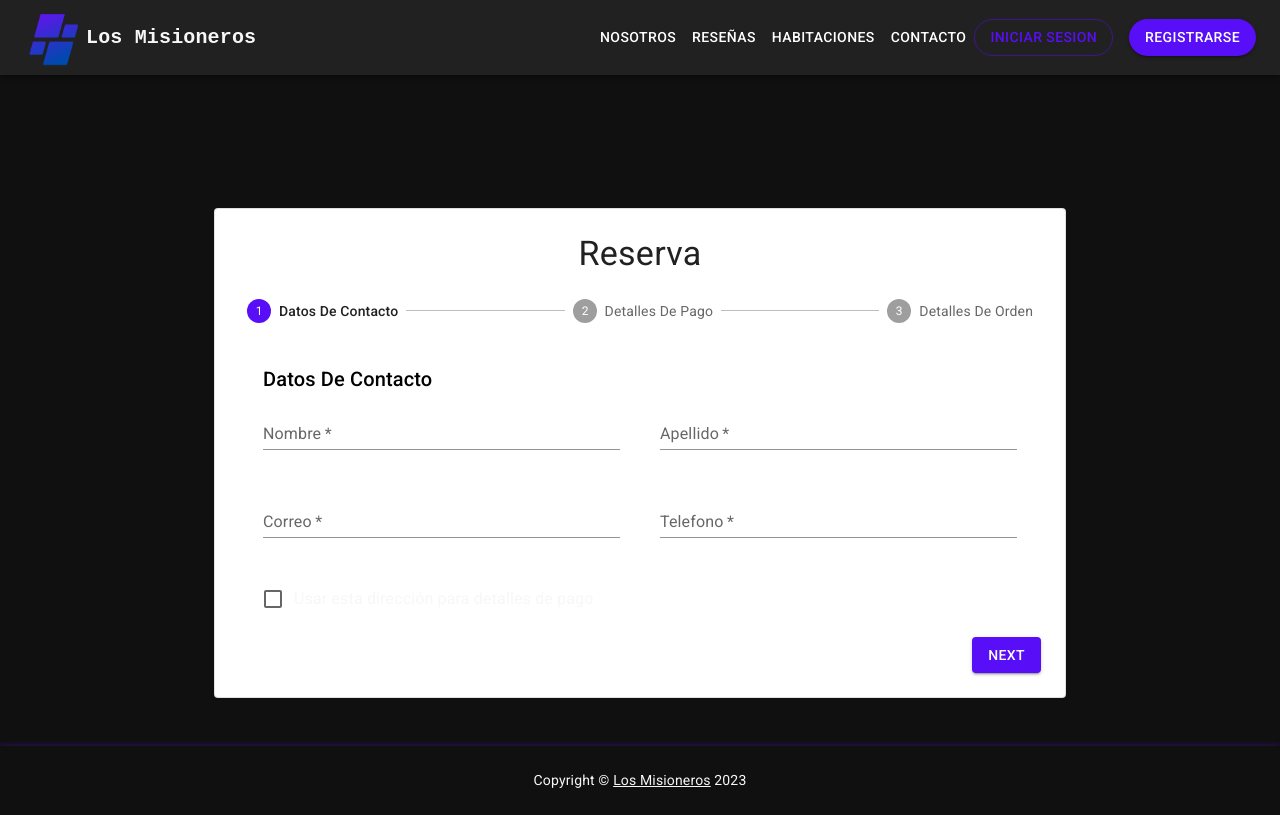
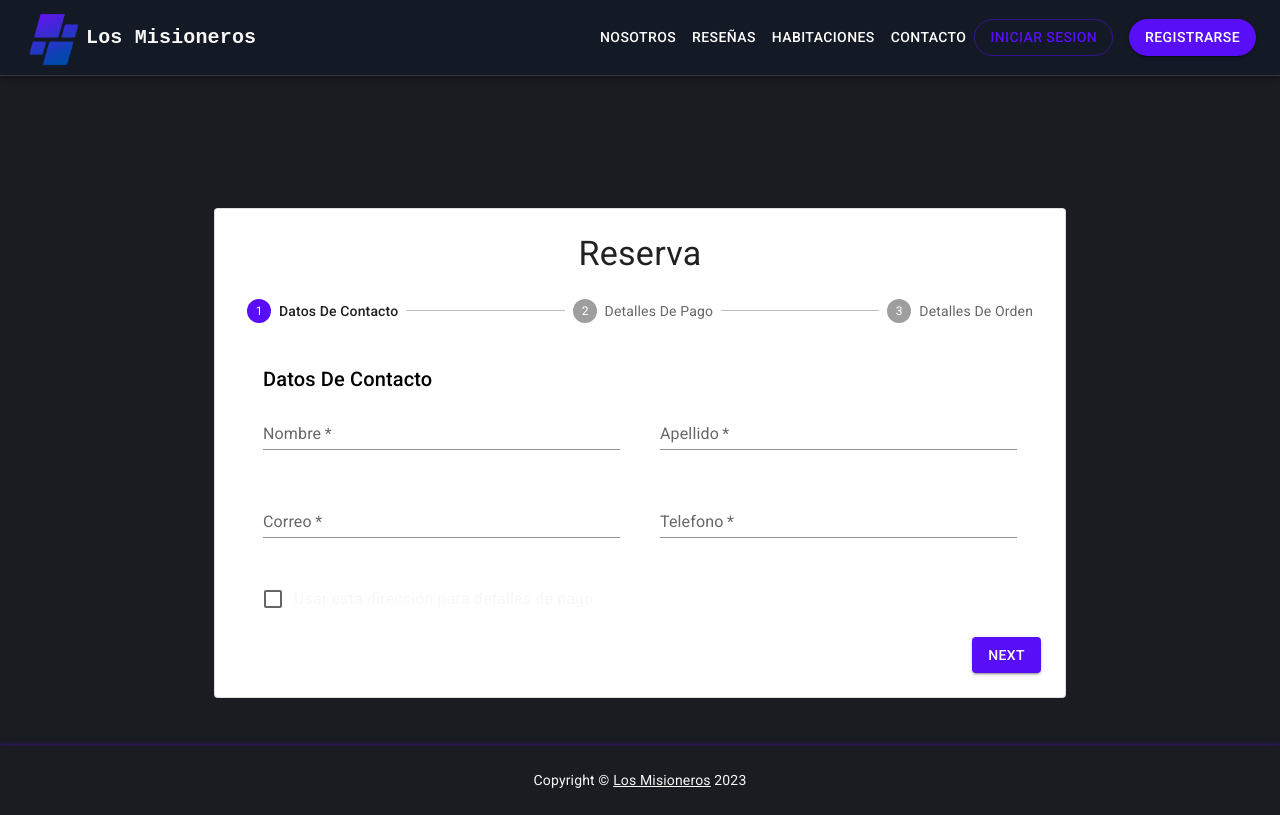
Before and after one commit to Nayid4/Frontend-Hotel, a React (Create React App) app: page /booking in a window 1280 px wide. Built offline with nearby package versions, Linux system fonts and the light colour scheme.

Commit message:
Agregacion del efecto espejo al header y cambio del color de fondo

```diff
--- a/src/Components/Header.jsx
+++ b/src/Components/Header.jsx
@@ -46,7 +46,12 @@ export default function Header({ ListaMenu,auth, cambiarEstadoAuth }) {
   ];
 
   return (
-    <AppBar color="third">
+    <AppBar color="third" sx={{backdropFilter:'blur(5px) saturate(131%)',
+    WebkitBackdropFilter: 'blur(5px) saturate(131%)',
+    backgroundColor: 'rgba(17, 25, 40, 0.62)',
+    borderRadius: '0px',
+    borderBottom: '1px solid rgba(255, 255, 255, 0.125)'
+    }}>
       <Container maxWidth="x1" color="inherit">
         <Toolbar disableGutters>
           {/*- - Icono Responsive - - */}
@@ -75,8 +80,9 @@ export default function Header({ ListaMenu,auth, cambiarEstadoAuth }) {
           <Box sx={{ justifyContent: 'flex-end',flexGrow: 1, display: { xs: 'flex', md: 'none' } }}>
           {auth.auth === true ? (
             <IconButtom menu= {menu} auth = {auth} cambiarEstadoAuth={cambiarEstadoAuth}/>
-          ) : (<>
-          </>)}
+          ) : (
+            null
+          )}
             <IconButton
               size="large"
               aria-label="account of current user"
@@ -113,6 +119,7 @@ export default function Header({ ListaMenu,auth, cambiarEstadoAuth }) {
               ))}
 
               {/*- - Si no se ha iniciado sesion generamos los botones de registro - -*/}
+
               {auth.auth === false ? (
               <Box sx={{ display: 'grid', gridTemplateRows: 'repeat(2, 1fr)' }}>
                 {/*- - Boton Iniciar sesion - -*/}
@@ -137,8 +144,8 @@ export default function Header({ ListaMenu,auth, cambiarEstadoAuth }) {
                 </Button>
               </Box>
             ):(
-            <>
-            </>)}
+            null
+            )}
             </Menu>
           </Box>
 
--- a/src/Components/IconButtom.jsx
+++ b/src/Components/IconButtom.jsx
@@ -28,6 +28,7 @@ export default function IconButtom({menu, auth, cambiarEstadoAuth}){
       },
     });
     navigate("/");
+
   };
 
     return (
@@ -61,7 +62,7 @@ export default function IconButtom({menu, auth, cambiarEstadoAuth}){
                 >
                     {/*- - Opciones del menu de usuario - -*/}
                     {menu.map((item) => (
-                        <MenuItem key={item.titulo} onClick={() => (item.path === "Cerrar" ? handleClick : navigate(item.path))}>
+                        <MenuItem key={item.titulo} onClick={() => (item.path === "Cerrar" ? handleClick() : navigate(item.path))}>
                             <Typography textAlign="center">{item.titulo}</Typography>
                         </MenuItem>
                     ))}
--- a/src/Pages/Booking.jsx
+++ b/src/Pages/Booking.jsx
@@ -23,7 +23,7 @@ import {
   CssBaseline
 } from "@mui/material";
 
-import React, { useState, Fragment } from "react";
+import React, { useState, Fragment, createContext } from "react";
 
 import { LocalizationProvider } from "@mui/x-date-pickers/LocalizationProvider";
 import { AdapterDayjs } from "@mui/x-date-pickers/AdapterDayjs";
@@ -36,6 +36,7 @@ import InvoiceForm from "../Components/InvoiceForm";
 
 
 const steps = ['Datos De Contacto', 'Detalles De Pago', 'Detalles De Orden'];
+export  const userContext = createContext();
 
 function getStepContent(step) {
   switch (step) {
--- a/src/Pages/Reviews.jsx
+++ b/src/Pages/Reviews.jsx
@@ -67,9 +67,9 @@ export default function Review() {
         </Typography>
       </Box>
       {/*- - Contenido - -*/}
-      <Container maxWidth="md" sx={{ background: "#101010", marginBottom: 3 }}>
+      <Container maxWidth="md" sx={{ marginBottom: 3 }}>
         {/*- - Se muestra el carrusel - -*/}
-        <Carousel showDots={true} responsive={responsive}>
+        <Carousel showDots={false} responsive={responsive}>
           {resenas.map((info, i) => (
             <Box key={i} sx={{ marginRight: 5 }}>
               {/*- - Carta de la reseña - -*/}
--- a/src/index.css
+++ b/src/index.css
@@ -2,7 +2,7 @@
 @tailwind components;
 @tailwind utilities;
 body {
-  background-color: #101010;
+  background-color: #1A1C22;
 }
 
 * {
```
